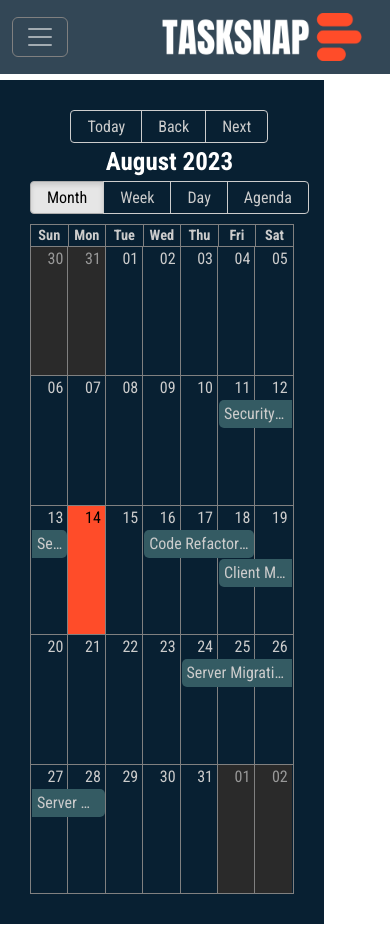
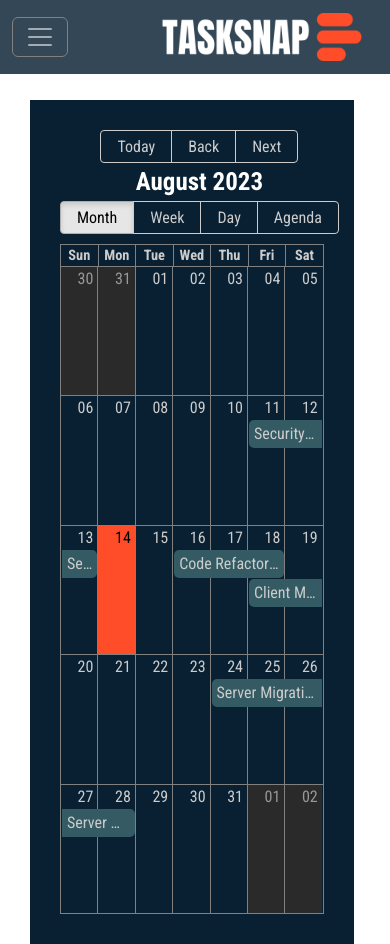
Before and after one commit to thitikl/React_taskSnap, a React (Create React App) app: page /calendar in a window 390 px wide. Built offline with nearby package versions, Linux system fonts and the light colour scheme; no server answers.

Commit message:
Add styling of Offcanvas -Fix padding of all tasks in the small screen -Fix the z-index of navbar element to make hr hidden under navbar

```diff
--- a/src/styles.css
+++ b/src/styles.css
@@ -14,7 +14,7 @@
 /* ####### */
 .navbar{
   position: fixed;
-  /* width: 100vw; */
+  z-index: 9999;
 }
 .navbar-brand img{
   width: 200px;
@@ -32,12 +32,21 @@
   height: 40px;
 }
 .offcanvas{
-  background-color: #2C394B;
-  width: 350px !important;
+  background-color: #334756;
+  width: 300px !important;
   color: white;
 }
 .offcanvas-title img{
   width: 80%;
+}
+.offcanvas-body{
+  padding: 0;
+}
+.offcanvas-body .navbar-nav{
+  padding-right: 0 !important;
+}
+.offcanvas-body .navbar-nav .nav-link{
+  padding: 15px 30px;
 }
 .active{
   background-color: #082032;
@@ -50,7 +59,9 @@
     width: 100vw;
   }
   .content{
-    padding-top: 80px !important;
+    padding-top: 100px !important;
+    padding-left: 30px !important;
+    padding-right: 30px !important;
   }
 }
 
```
